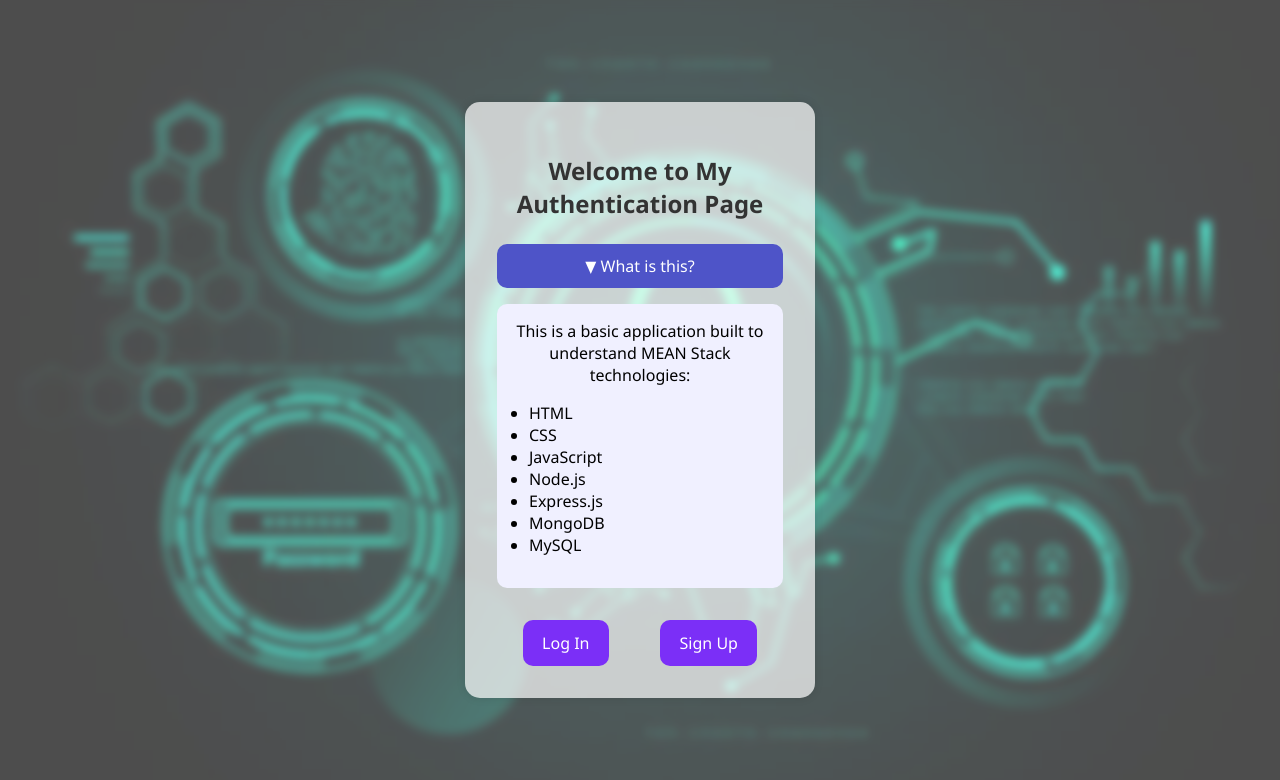
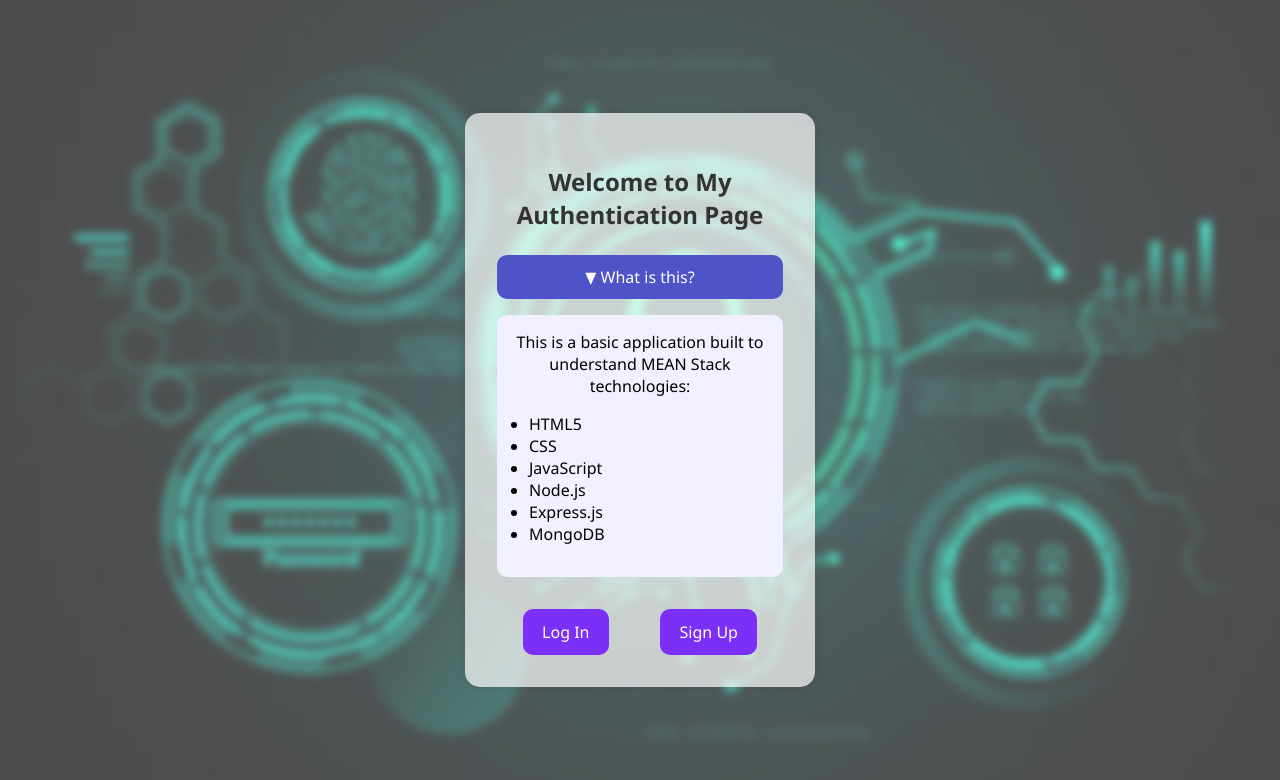
Before and after one commit to chaitanya-aaa/MSD_PROJECT_507, a website: page public/index.html in a window 1280 px wide. Both pictures are taken after a click on the element "▼ What is this?". Drawn offline with Linux system fonts and the light colour scheme.

Commit message:
Updated index.html ..

```diff
--- a/public/index.html
+++ b/public/index.html
@@ -105,13 +105,12 @@
     <div id="description" class="description">
       This is a basic application built to understand MEAN Stack technologies:
       <ul style="text-align: left; padding-left: 1rem;">
-        <li>HTML</li>
+        <li>HTML5</li>
         <li>CSS</li>
         <li>JavaScript</li>
         <li>Node.js</li>
         <li>Express.js</li>
         <li>MongoDB</li>
-        <li>MySQL</li>
       </ul>
     </div>
 
```
